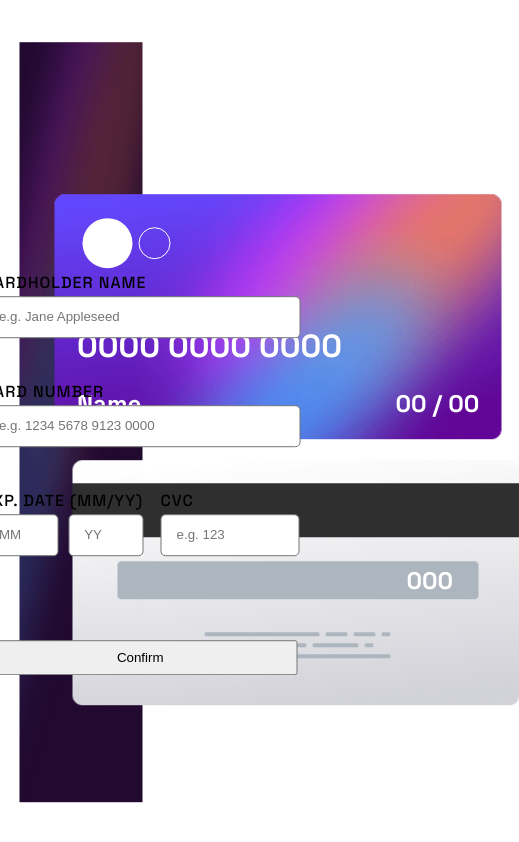
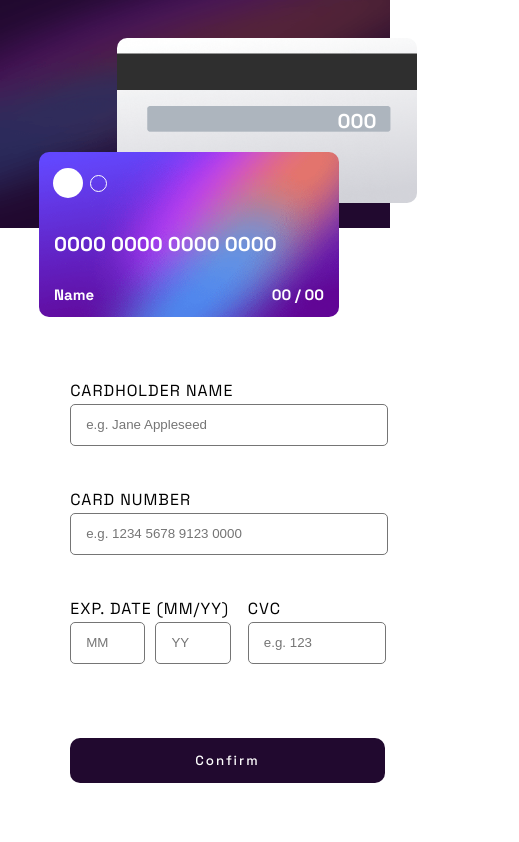
Before and after one commit to Shirobe95/FrontEndMentor-CardDetails, a plain HTML site: page index.html in a window 390 px wide. Shown: the whole page, 519 px wide, since content can reach past the window. Drawn offline with Linux system fonts and the light colour scheme.

Commit message:
Completed, need to write Readme and Comment Code

```diff
--- a/index.css
+++ b/index.css
@@ -8,7 +8,6 @@ body{
     padding: 0;
     background-color: white;
     font-family: 'SpaceGrotesk';
-    font-weight: 500;
 }
 
 .container{
@@ -16,7 +15,7 @@ body{
     top: 50%;
     left: 50%;
     transform: translate(-50%,-50%);
-    width: 90%;
+    width: 1372px;
     height: 90%;
     background-image: url('./images/bg-main-desktop.png');
     background-repeat: no-repeat;
@@ -31,7 +30,7 @@ body{
     width: 447px;
     position: absolute;
     top: 20%;
-    left: 10%;
+    left: 15%;
     color: white;
 }
 
@@ -89,7 +88,7 @@ body{
     width: 447px;
     position: absolute;
     top: 55%;
-    left: 15%;
+    left: 20%;
 }
 
 .cardBack{
@@ -112,7 +111,7 @@ form{
     height: 300px;
     position: absolute;
     right: 5%;
-    top: 50%;
+    top: 45%;
     transform: translate(0,-50%);
     letter-spacing: 1px;
 }
@@ -126,7 +125,7 @@ input{
 }
 
 input:active{
-    border: hsl(249, 99%, 64%) to hsl(278, 94%, 30%);
+    border: hsl(249, 99%, 64%);
 }
 
 #cardHolder{
@@ -169,13 +168,24 @@ input:active{
 
 button{
     width: 85%;
-    height: 35px;
-    margin: 20px 0 10px 0;
+    height: 45px;
+    margin: 10px 0 10px 0;
+    background: hsl(278, 68%, 11%);
+    border: none;
+    color: white;
+    font-family: 'SpaceGrotesk';
+    font-weight: 500;
+    letter-spacing: 2px;
+    border-radius: 10px;
+}
+
+button:hover{
+    background: hsl(279, 6%, 55%);
 }
 
 /* Wrong Field*/
 .alert{
-    color: red;
+    color: hsl(0, 100%, 66%);
     width: 100%;
     letter-spacing: 2px;
     visibility: hidden;
@@ -200,3 +210,90 @@ button{
 .formCompletedHide{
     display: none;
 }
+
+
+
+/* Mobile Stye */
+
+@media screen and (max-width : 500px){
+    .container{
+        margin: 0;
+        padding: 0;
+        top: 0;
+        left: 0;
+        width: 100%;
+        transform: translate(0,0);
+        background-size: 100% 30%;
+    }
+
+    .frontCard{
+        height: 165px;
+        width: 300px;
+        background-size: cover;
+        left: 10%;
+        border-radius: 10px;
+        z-index: 2;
+    }
+
+    .backCard{
+        height: 165px;
+        width: 300px;
+        background-size: cover;
+        top: 5%;
+        left: 30%;
+        border-radius: 10px;
+        z-index: 1;
+    }
+
+    form{
+        top: 50%;
+        left: 18%;
+        right: 0;
+        transform: translate(0,0);
+    }
+
+    .circl{
+        width: 70px;
+        left: 2%;
+    }
+
+    .circ1{
+        height: 30px;
+        width: 30px;
+    }
+
+    .circ2{
+        height: 15px;
+        width: 15px;
+    }
+
+    .cardNumber{
+        font-size: 20px;
+        top: 40%;
+    }
+
+    .cardName{
+        font-size: 15px;
+    }
+
+    .cardDate{
+        font-size: 15px;
+    }
+
+    .cardBack{
+        font-size: 20px;
+        color: white;
+        position: absolute;
+        top: 40%;
+        left: 80%;
+        transform: translate(-50%,-50%);
+    }
+
+    .formCompleted{
+        top: 10%;
+        left: -15%;
+        right: 0;
+        transform: translate(0,0);
+        position: absolute;
+    }
+}
--- a/index.html
+++ b/index.html
@@ -20,7 +20,7 @@
         <div class="circ1"></div>
         <div class="circ2"></div>
       </div>
-      <h1 class="cardNumber">0000 0000 0000</h1>
+      <h1 class="cardNumber">0000 0000 0000 0000</h1>
       <h2 class="cardName">Name</h2>
       <h2 class="cardDate">00 / 00</h2>
     </div>
```
